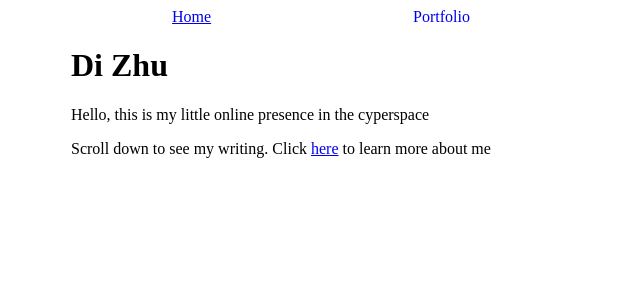
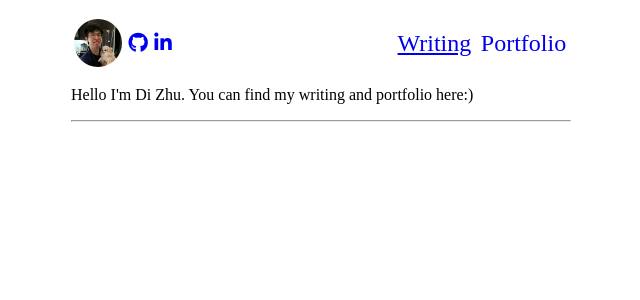
Before and after one commit to alvyjudy/alvyjudy.github.io, a Jekyll site: the page built from index.html, in a window 1280 px wide. Shown: the top 300 px of the page, without its empty margins (319-959 px from the left). Built offline with Jekyll 4.4.1, drawn with Linux system fonts in a browser that asks for light colours; nearby versions of some CDN libraries.

Commit message:
set up overall structure

```diff
--- a/_includes/navigation.html
+++ b/_includes/navigation.html
@@ -1,4 +1,26 @@
-<nav class="navigation-bar">
-  <a class="navigation-bar__navigation-item {%if page.url=='/'%}navigation-bar__navigation-item--active{% endif %}" href="/">Home</a>
-  <a class="navigation-bar__navigation-item {%if page.url=='/portfolio.html'%}navigation-bar__navigation-item--active{% endif %}" href="/portfolio.html">Portfolio</a>
-</nav>
+<div class="introduction">
+  <div class="introduction__line1">
+    <div class="social-profiles">
+      <img alt="avatar.png" class="social-profiles__element avatar__image" src="/assets/images/profile.png">
+
+      <a class="social-profiles__element" href="https://github.com/alvyjudy">
+        <i class="fab fa-github fa-lg"></i>
+      </a>
+      <a class="social-profiles__element" href="https://www.linkedin.com/in/di-zhu-310665153/">
+        <i class="fab fa-linkedin-in fa-lg"></i>
+      </a>
+    </div>
+    <nav class="navigation-bar">
+      <a class="navigation-bar__navigation-item {%if page.url=='/'%}navigation-bar__navigation-item--active{% endif %}" href="/">Writing</a>
+      <a class="navigation-bar__navigation-item {%if page.url=='/portfolio.html'%}navigation-bar__navigation-item--active{% endif %}" href="/portfolio.html">Portfolio</a>
+    </nav>
+  </div>
+
+  <div class="introduction__line2">
+    {%if page.url == "/"%}
+    <p>Hello I'm Di Zhu. You can find my writing and portfolio here:)</p>
+    {%endif%}
+  </div>
+
+  <hr>
+</div>
--- a/_layouts/default.html
+++ b/_layouts/default.html
@@ -9,8 +9,10 @@
     <meta name="viewport" content="width=device-width, initial-scale=1.0">
     <title>Alvy's writing</title>
     <link rel="stylesheet" href="/assets/css/stylesheet.css">
+    <script src="https://kit.fontawesome.com/45cada45a9.js" crossorigin="anonymous"></script>
   </head>
   <body>
+
     <div class="all-content">
       {% include navigation.html %}
       {{ content }}
--- a/assets/css/stylesheet.scss
+++ b/assets/css/stylesheet.scss
@@ -1,20 +1,62 @@
 ---
 ---
+$dark: #253345;
+$light: #74869E;
+$bright: #A3AEB8;
+$primary: #CF9871;
+$secondary: #946334;
+
+body {
+  margin: 1em;
+}
 
 .all-content {
   margin: auto;
   max-width: 500px;
 }
 
+.introduction__line1 {
+  display: flex;
+  justify-content: space-between;
+}
+
+.social-profiles {
+  display: flex;
+  align-items: center;
+}
+
+.social-profiles__element {
+  margin: 0.2em;
+}
+
 .navigation-bar {
   display: flex;
-  justify-content: space-around;
+  justify-content: flex-end;
+  align-items: center;
 }
 
 .navigation-bar__navigation-item {
+  font-size: 1.5em;
   text-decoration: none;
+  margin: 0.2em;
 }
 
 .navigation-bar__navigation-item--active {
   text-decoration: underline;
 }
+
+.introduction-card {
+  display: flex;
+  align-items: center;
+}
+
+.introduction-card__element {
+  margin: 0.2em;
+}
+
+.avatar__image {
+  object-fit: cover;
+  border-radius: 50%;
+  height: 3em;
+  width: 3em;
+}
--- a/index.html
+++ b/index.html
@@ -1,12 +1,6 @@
 ---
 layout: default
 ---
-
-<h1>Di Zhu</h1>
-<p>Hello, this is my little online presence in the cyperspace</p>
-<p>Scroll down to see my writing. Click
-  <a href="/portfolio">here</a>
-  to learn more about me</p>
 
 <ul>
   {% for post in site.posts %}
```
Also changed, not shown: assets/css/code-icon.png (added), assets/images/profile.png (added).
